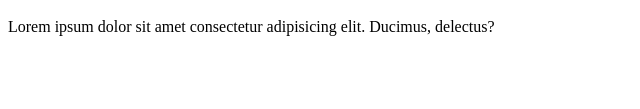
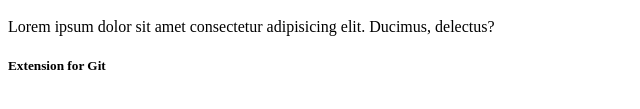
Before and after one commit to KuchkarovMurodbek/first, a plain HTML site: page index.html in a window 1280 px wide. Shown: the part 165-274 px from the top of the page, 0-640 px from the left. Drawn offline with Linux system fonts and the light colour scheme.

Commit message:
Extension for Git

```diff
--- a/index.html
+++ b/index.html
@@ -15,5 +15,9 @@
     <hr>
     <h4>HEllp XUdoyor</h4>
     <p>Lorem ipsum dolor sit amet consectetur adipisicing elit. Ducimus, delectus?</p>
+
+
+
+    <h5>Extension for Git</h5>
 </body>
 </html>
```
